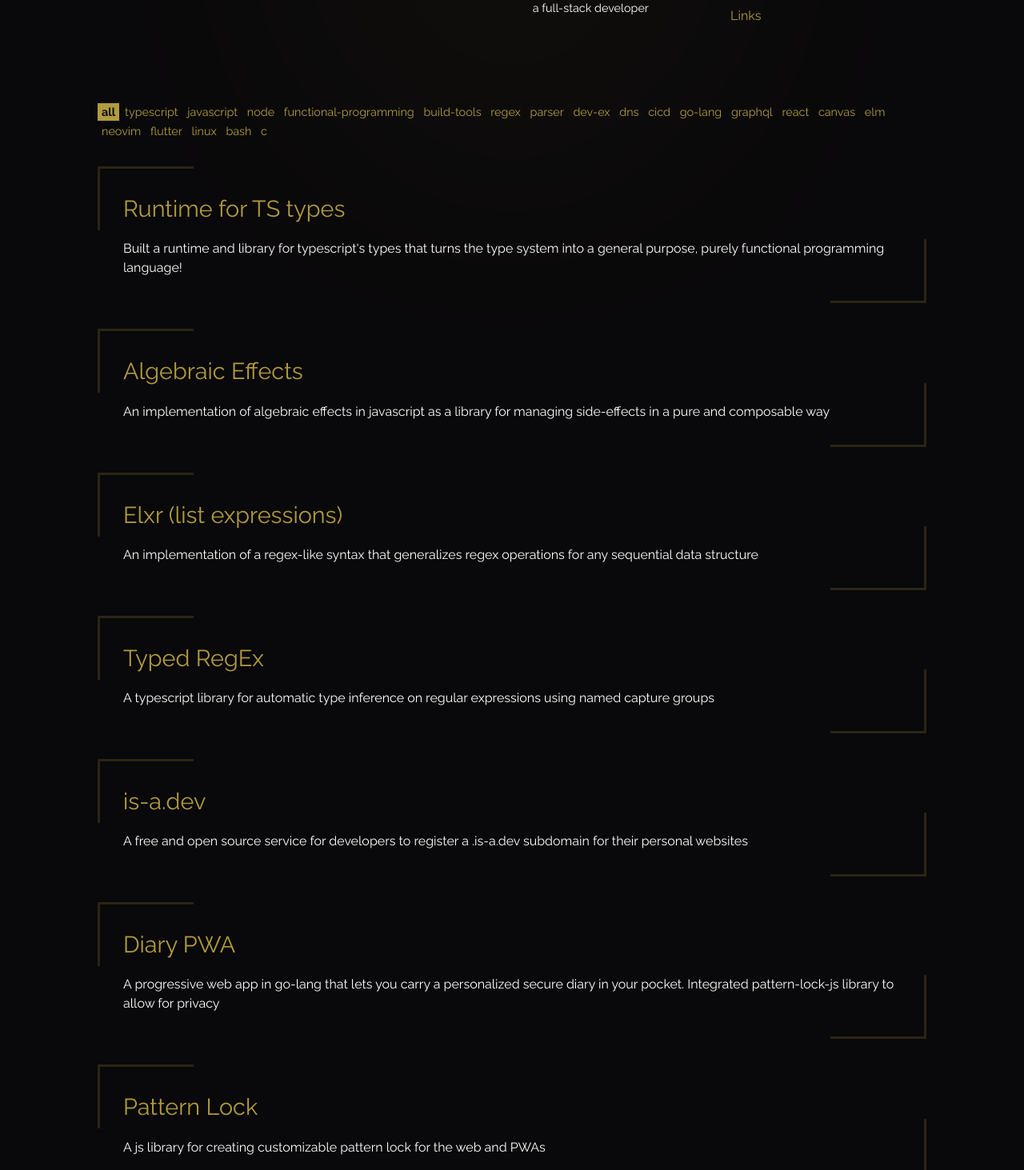
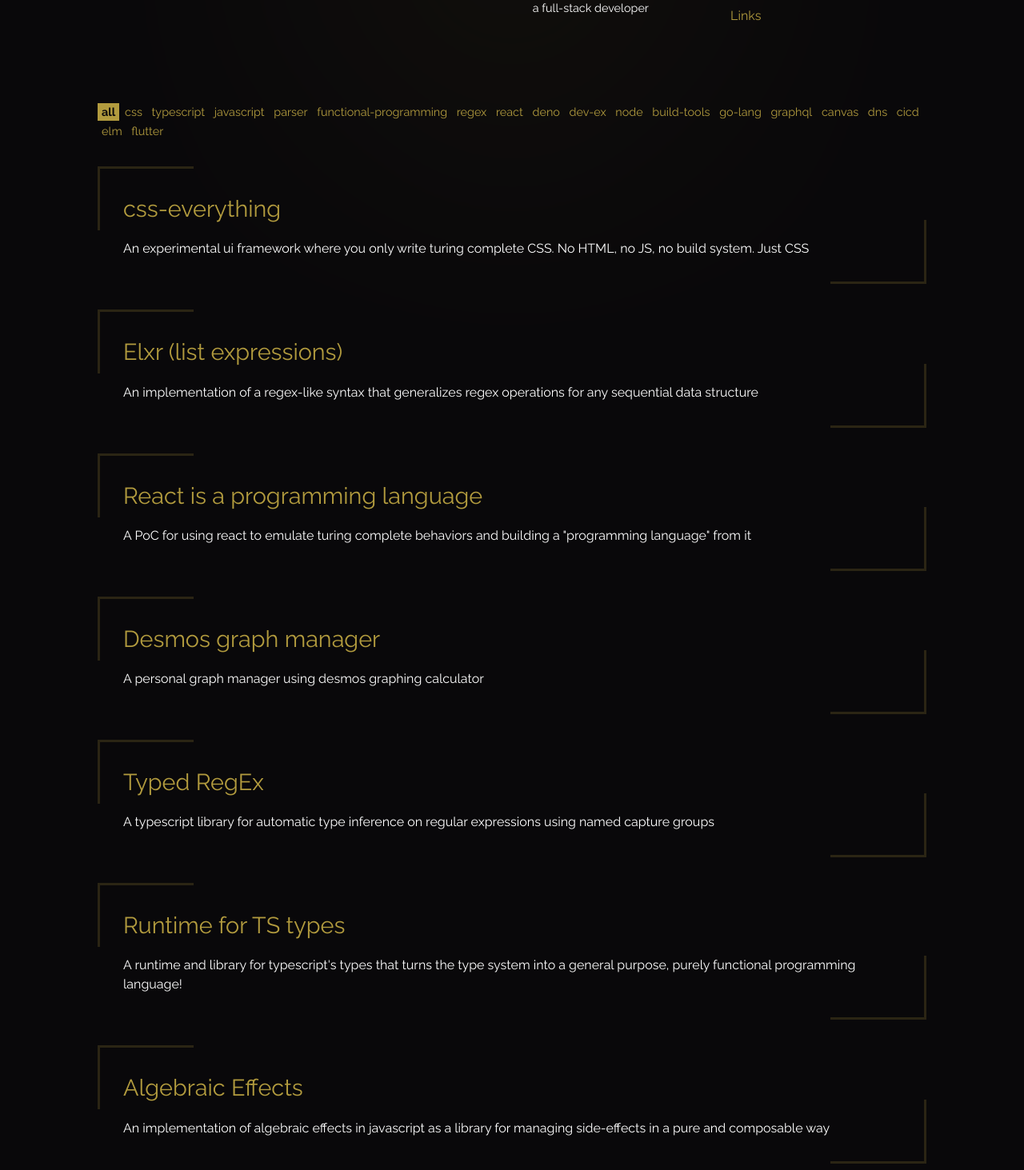
Before and after one commit to phenax/ediblemonad.dev, a Next.js app: page / in a window 1280 px wide. Shown: the part 207-1670 px from the top of the page at 80% size. Built offline with nearby package versions, Linux system fonts and the light colour scheme.

Commit message:
Update project info

```diff
--- a/data/projects.json
+++ b/data/projects.json
@@ -1,7 +1,41 @@
 {
+  "edible-desmos": {
+    "title": "Desmos graph manager",
+    "description": "A personal graph manager using desmos graphing calculator",
+    "tags": [
+      "javascript",
+      "deno"
+    ],
+    "link": "https://desmos.ediblemonad.dev"
+  },
+
+  "react-is-a-programming-language": {
+    "title": "React is a programming language",
+    "description": "A PoC for using react to emulate turing complete behaviors and building a \"programming language\" from it",
+    "tags": [
+      "typescript",
+      "javascript",
+      "react"
+    ],
+    "link": "https://github.com/phenax/react-is-a-programming-language"
+  },
+
+  "css-everything": {
+    "title": "css-everything",
+    "description": "An experimental ui framework where you only write turing complete CSS. No HTML, no JS, no build system. Just CSS",
+    "tags": [
+      "css",
+      "typescript",
+      "javascript",
+      "parser",
+      "functional-programming"
+    ],
+    "link": "https://github.com/phenax/css-everything"
+  },
+
   "ts-typeslang": {
     "title": "Runtime for TS types",
-    "description": "Built a runtime and library for typescript's types that turns the type system into a general purpose, purely functional programming language!",
+    "description": "A runtime and library for typescript's types that turns the type system into a general purpose, purely functional programming language!",
     "tags": [
       "typescript",
       "javascript",
@@ -159,6 +193,7 @@
     "tags": [
       "go-lang",
       "graphql",
+      "css",
       "react"
     ],
     "link": "https://github.com/phenax/diary-pwa"
--- a/pages/index.tsx
+++ b/pages/index.tsx
@@ -5,18 +5,18 @@ import commonStyles from '../styles/common.module.css'
 
 // TODO: get props on build
 const projectIds: Array<keyof typeof projectData> = [
+  'css-everything',
+  'elxr',
+  'react-is-a-programming-language',
+  'edible-desmos',
+  'typed-regex',
   'ts-typeslang',
   'algebraic-effects',
-  'elxr',
-  'typed-regex',
-  'is-a-dev',
   'diary-pwa',
   'pattern-lock-js',
+  'is-a-dev',
   'esbuild-plugin-elm',
-  'cmp-graphql',
   'owyn-launcher',
-  'bsp-layout',
-  'shotkey',
   'pipey',
   'enum-fp',
 ]
```
